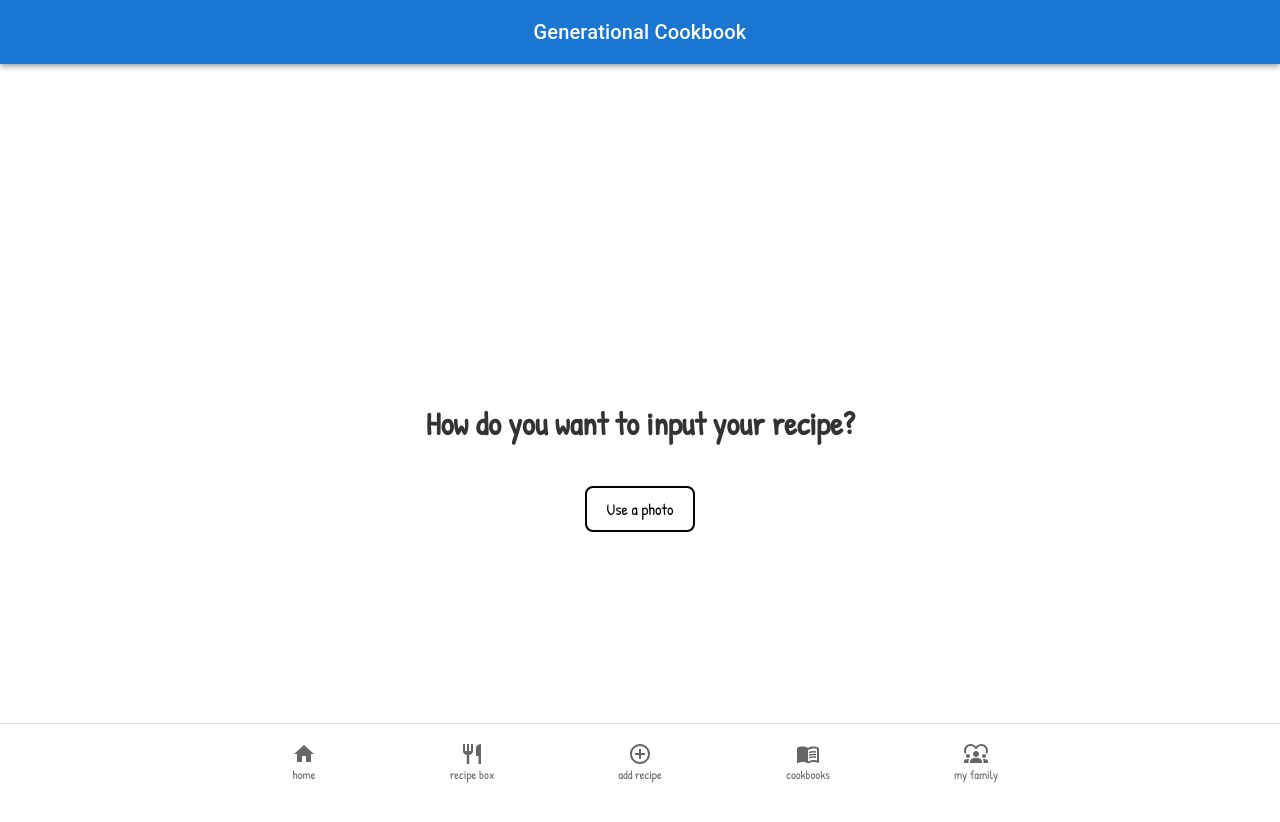
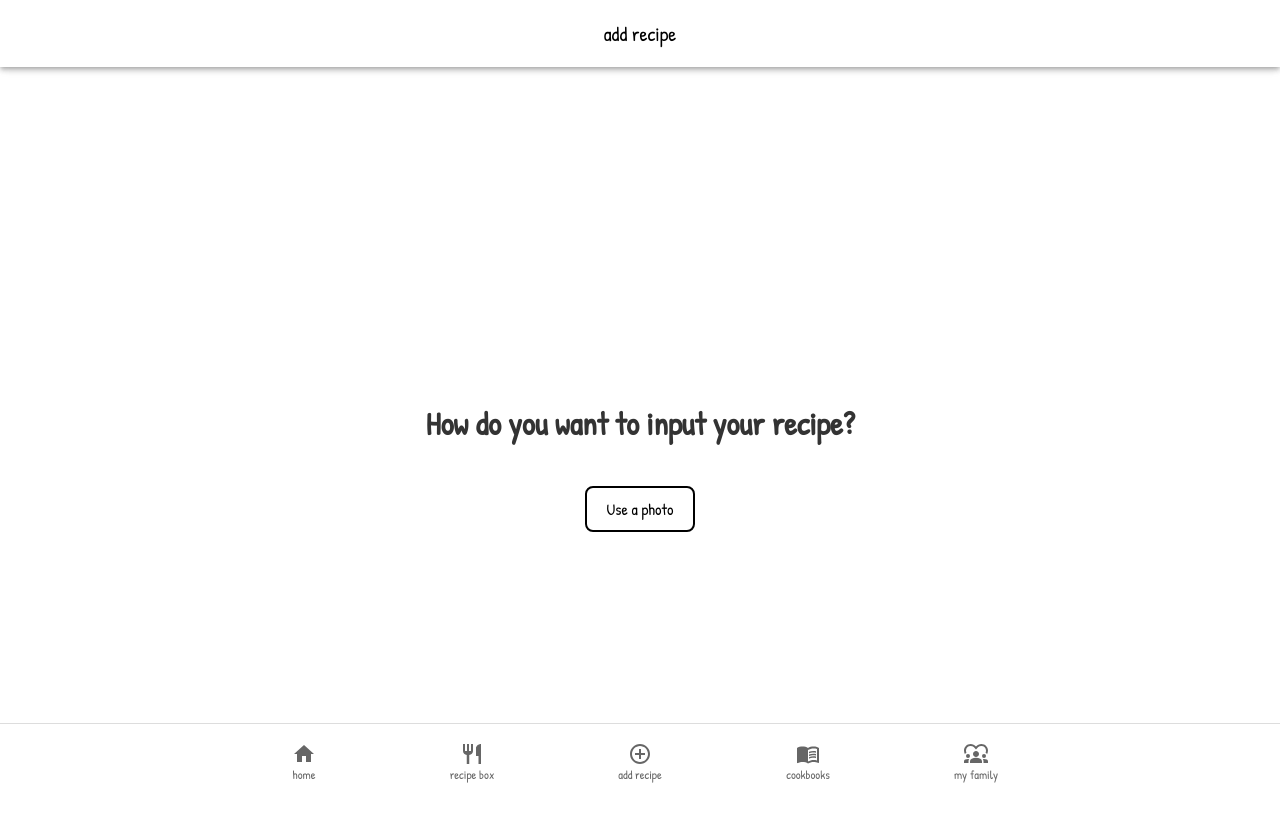
Before and after one commit to 394-w25/Cookbook, a React (Vite) app: page /AddRecipe in a window 1280 px wide. Shown: the top 822 px of the page. Built offline with nearby package versions, Linux system fonts and the light colour scheme.

Commit message:
Topbar styling

```diff
--- a/src/components/Navigation/TopBar/TopBar.css
+++ b/src/components/Navigation/TopBar/TopBar.css
@@ -1,3 +1,7 @@
 .top-bar {
     text-align: center;
+    font-size: 20px;
+    padding: 20px 10px;
+    background-color: white !important;
+    color: black !important;
 }
--- a/src/components/Navigation/TopBar/TopBar.jsx
+++ b/src/components/Navigation/TopBar/TopBar.jsx
@@ -1,15 +1,11 @@
 import React from 'react'
-import { AppBar, Toolbar, Typography } from '@mui/material'
+import { AppBar } from '@mui/material'
 import "./TopBar.css"
 
 function TopBar() {
   return (
     <AppBar className="top-bar">
-      <Toolbar>
-        <Typography variant="h6" component="div" sx={{ flexGrow: 1 }}>
-          Generational Cookbook
-        </Typography>
-      </Toolbar>
+      add recipe
     </AppBar>
   )
 }
```
